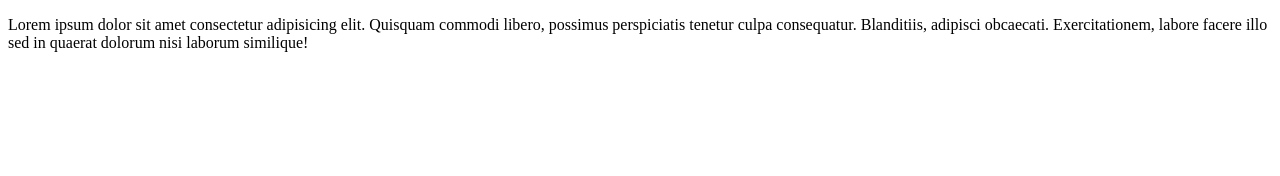
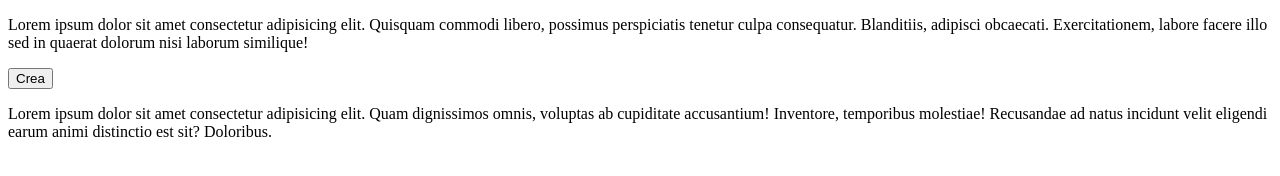
Before and after one commit to Vale-riad/prova-commit, a plain HTML site: page index.html in a window 1280 px wide. Drawn offline with Linux system fonts and the light colour scheme.

Commit message:
Aggiunge main

```diff
--- a/index.html
+++ b/index.html
@@ -15,7 +15,10 @@
         in quaerat dolorum nisi laborum similique!
       </p>
     </header>
-    <main></main>
+    <main>
+      <button>Crea</button>
+      <p>Lorem ipsum dolor sit amet consectetur adipisicing elit. Quam dignissimos omnis, voluptas ab cupiditate accusantium! Inventore, temporibus molestiae! Recusandae ad natus incidunt velit eligendi earum animi distinctio est sit? Doloribus.</p>
+    </main>
     <footer></footer>
   </body>
 </html>
```
